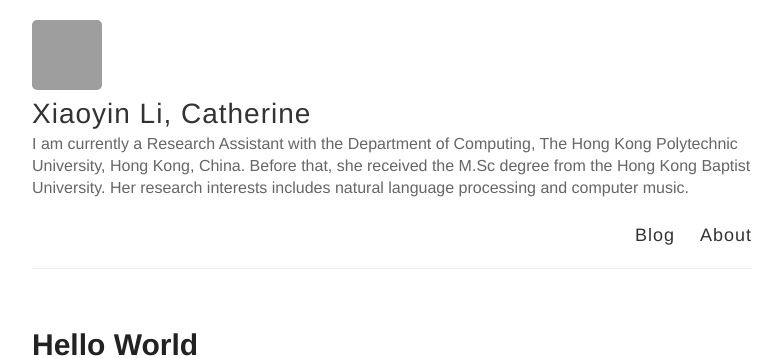
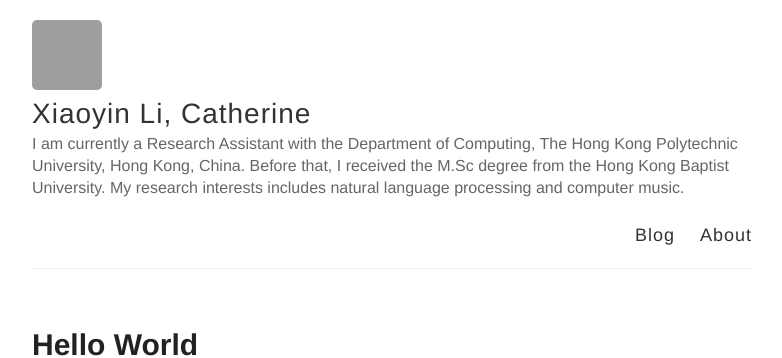
Before and after one commit to catherinessssss/catherinessssss.github.io, a Jekyll site: the page built from index.html, in a window 1280 px wide, cut to the strip 0-358 px from the top of the page. Shown: the whole strip, without its empty margins (248-1030 px from the left). Built offline with Jekyll 4.4.1, drawn with Linux system fonts in a browser that asks for light colours; grey boxes are pictures that could not be loaded.

Commit message:
Update _config.yml

```diff
--- a/_config.yml
+++ b/_config.yml
@@ -6,7 +6,7 @@
 name: Xiaoyin Li, Catherine
 
 # Short bio or description (displayed in the header)
-description: I am currently a Research Assistant with the Department of Computing, The Hong Kong Polytechnic University, Hong Kong, China. Before that, she received the M.Sc degree from the Hong Kong Baptist University. Her research interests includes natural language processing and computer music.
+description: I am currently a Research Assistant with the Department of Computing, The Hong Kong Polytechnic University, Hong Kong, China. Before that, I received the M.Sc degree from the Hong Kong Baptist University. My research interests includes natural language processing and computer music.
 
 # URL of your avatar or profile pic (you could use your GitHub profile pic)
 avatar: https://avatars.githubusercontent.com/u/15308538?s=400&u=3d0ebab64e5ec6fec1a1098b5491ff1a25cda151&v=4
```
